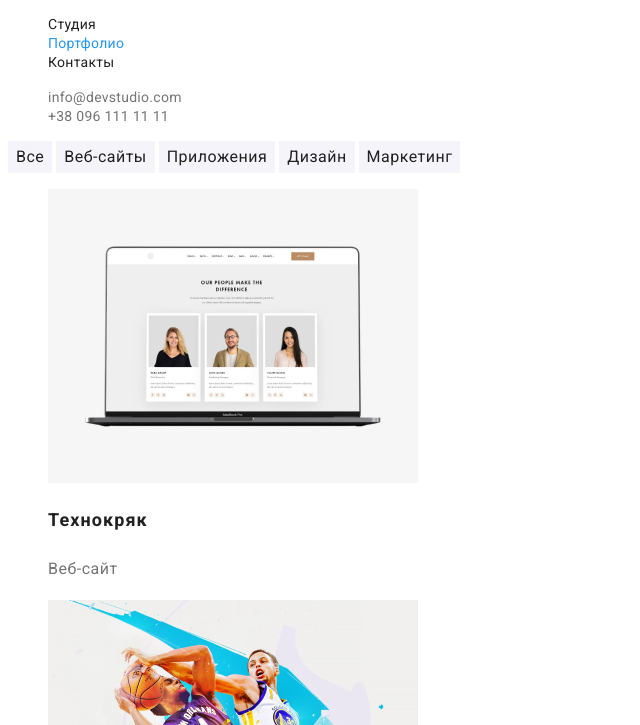
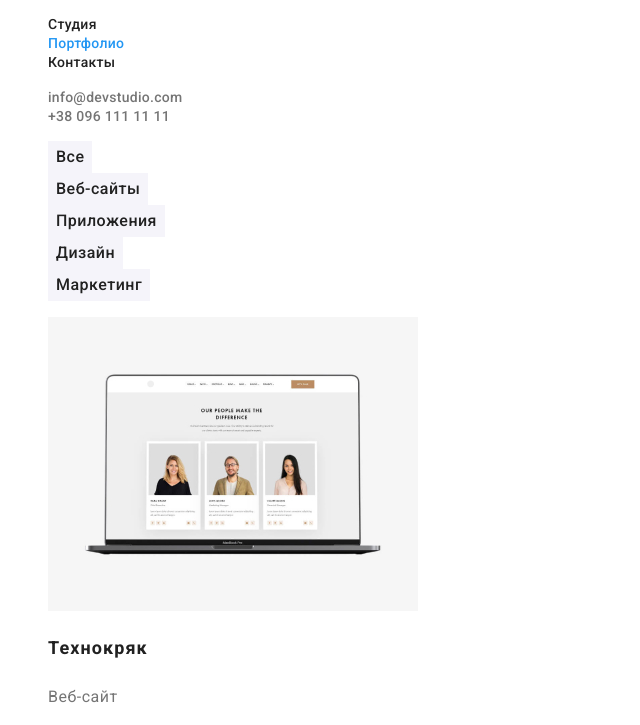
Before and after one commit to agaozdeckij/goit-markup-hw-02, a plain HTML site: page portfolio.html in a window 1280 px wide. Shown: the part 41-766 px from the top of the page, without its empty margins (0-640 px from the left). Drawn offline with Linux system fonts and the light colour scheme.

Commit message:
разметил кнопки с помощью списка

```diff
--- a/portfolio.html
+++ b/portfolio.html
@@ -4,7 +4,7 @@
     <meta charset="UTF-8" />
     <meta name="viewport" content="width=device-width, initial-scale=1.0" />
     <title>Portfolio</title>
-    <link href="https://fonts.googleapis.com/css2?family=Raleway:wght@700&family=Roboto:wght@400;700;900&display=swap"
+    <link href="https://fonts.googleapis.com/css2?family=Raleway:wght@700&family=Roboto:wght@400;500;700;900&display=swap"
       rel="stylesheet">
     <link rel="stylesheet" href="./css/styles.css">
   </head>
@@ -28,13 +28,13 @@
     </header>
     <!--Кнопки страницы-->
     <section>
-      <div>
-        <button type="button" class="button secondary">Все</button>
-        <button type="button" class="button secondary">Веб-сайты</button>
-        <button type="button" class="button secondary">Приложения</button>
-        <button type="button" class="button secondary">Дизайн</button>
-        <button type="button" class="button secondary">Маркетинг</button>
-      </div>
+      <ul class="list">
+        <li><button type="button" class="button secondary">Все</button></li>
+        <li><button type="button" class="button secondary">Веб-сайты</button></li>
+        <li><button type="button" class="button secondary">Приложения</button></li>
+        <li><button type="button" class="button secondary">Дизайн</button></li>
+        <li><button type="button" class="button secondary">Маркетинг</button></li>
+      </ul>
       <ul class="work-examples list">
         <li>
           <a href="" class="link">
```
